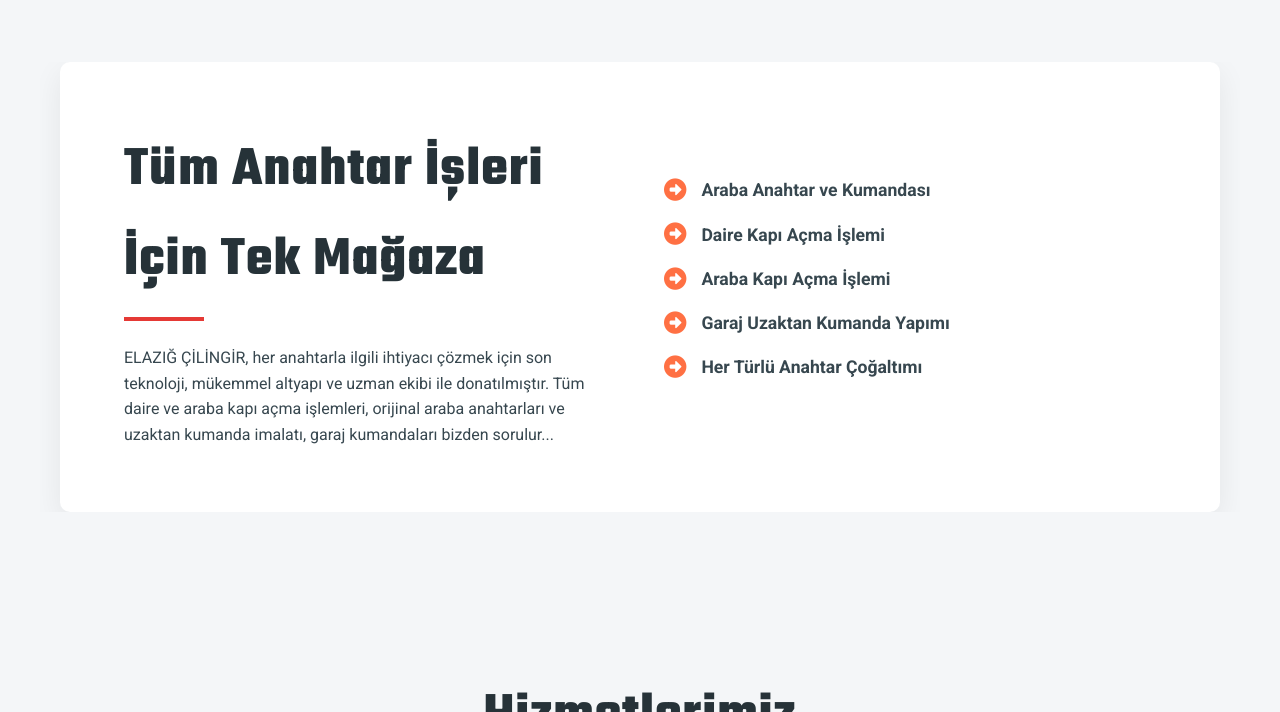
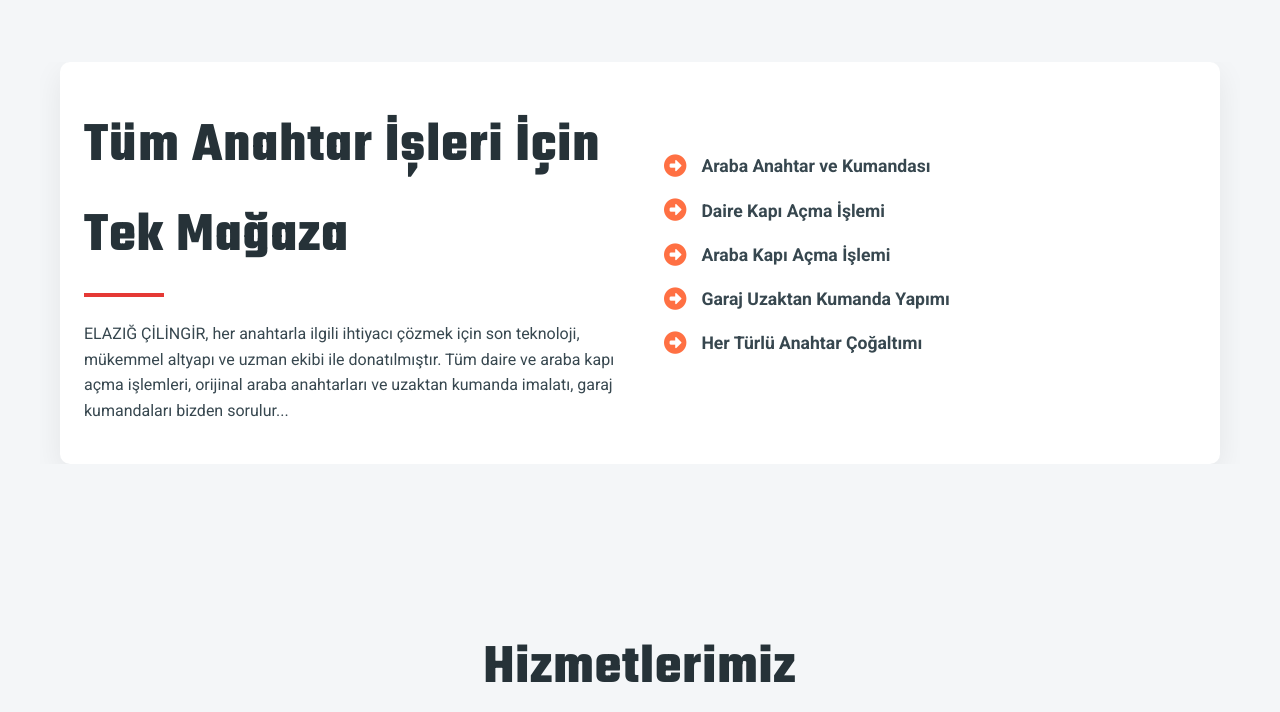
Before and after one commit to mir605/Elazig_Cilingir_sitesi, a plain HTML site: page index.html in a window 1280 px wide. Shown: the part 802-1514 px from the top of the page. Drawn offline with nearby package versions, Linux system fonts and the light colour scheme.

Commit message:
Refactor: Vercel dağıtımını tetiklemek için stil dosyası güncellendi

```diff
--- a/css/style.css
+++ b/css/style.css
@@ -575,7 +575,7 @@ section.visible {
     gap: 3rem;
     align-items: center;
     background: #fff;
-    padding: 4rem;
+    padding: 40px 24px;
     border-radius: 10px;
     box-shadow: 0 10px 30px rgba(0,0,0,0.07);
 }
```
